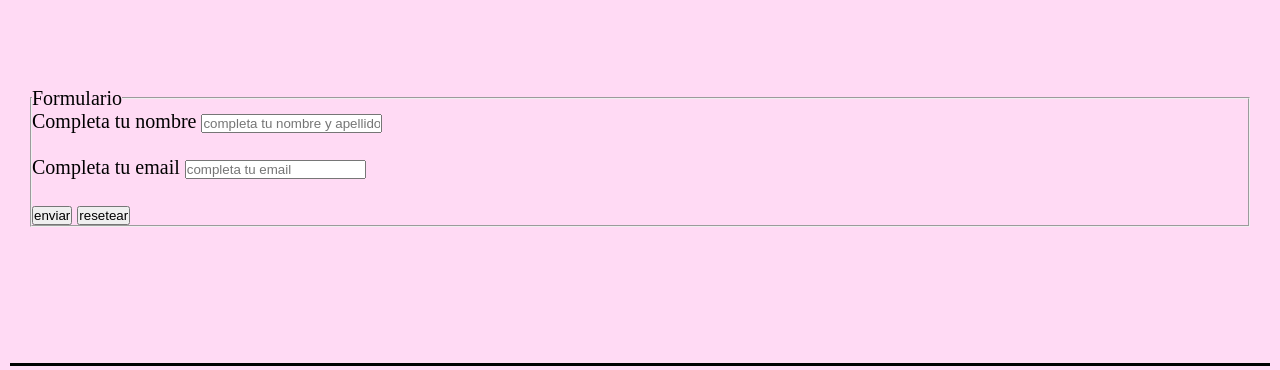
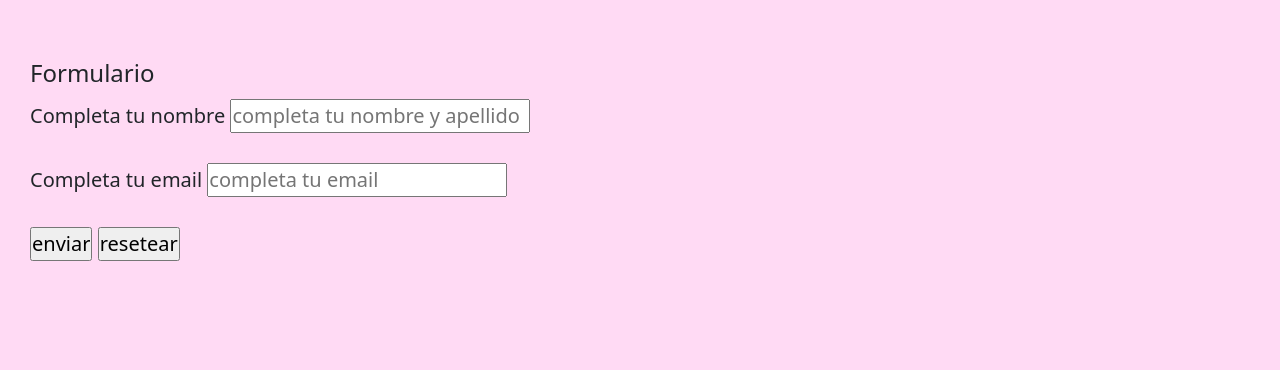
Before and after one commit to aldanamartu/desafioAplicandoGrids, a plain HTML site: page pages/contacto.html in a window 1280 px wide. Shown: the part 285-655 px from the top of the page. Drawn offline with nearby package versions, Linux system fonts and the light colour scheme.

Commit message:
agregando bootstrap

```diff
--- a/pages/contacto.html
+++ b/pages/contacto.html
@@ -4,7 +4,14 @@
     <meta charset="UTF-8">
     <meta http-equiv="X-UA-Compatible" content="IE=edge">
     <meta name="viewport" content="width=device-width, initial-scale=1.0">
+
+    <!--link de bootstrap-->
+    <link href="https://cdn.jsdelivr.net/npm/bootstrap@5.1.3/dist/css/bootstrap.min.css" rel="stylesheet" integrity="sha384-1BmE4kWBq78iYhFldvKuhfTAU6auU8tT94WrHftjDbrCEXSU1oBoqyl2QvZ6jIW3" crossorigin="anonymous">
+
+    <!--Link del css-->
     <link rel="stylesheet" href="../css/estilos.css">
+
+    <!--nombre del html-->
     <title>Contacto - Todo Lindo Tortas</title>
 </head>
 <body>
```
Also changed, not shown: index.html (+3 -0 lines), pages/desayunos.html (+7 -0 lines), pages/galeria.html (+7 -0 lines), pages/nosotros.html (+7 -0 lines), pages/pasteleria.html (+7 -0 lines).
